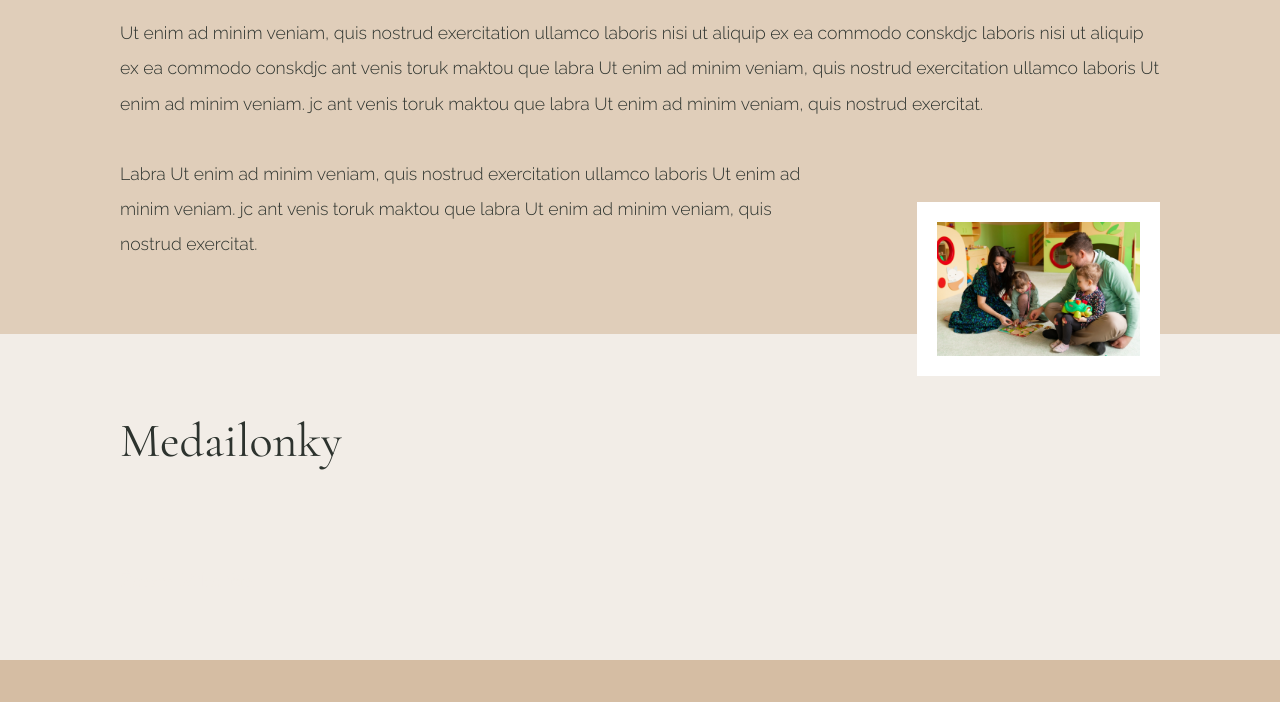
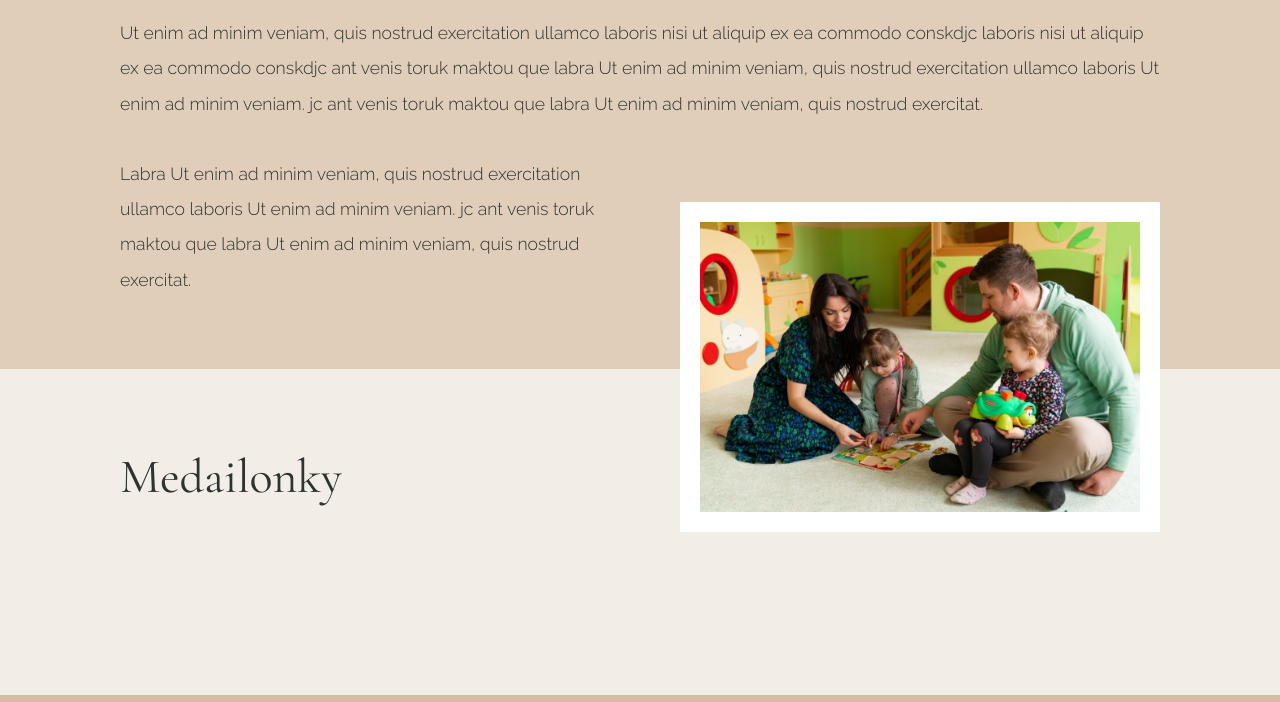
Before and after one commit to TerkaSm/PROJEKT-KoniPAS, an Eleventy site: page o-nas.html in a window 1280 px wide. Shown: the part 1040-1742 px from the top of the page. Built offline with nearby package versions, Linux system fonts and the light colour scheme; Eleventy itself is replaced by a stand-in of ours; files that its build step writes are made by us from their sources.

Commit message:
Add photos

```diff
--- a/SCSS/pages/_o-nas.scss
+++ b/SCSS/pages/_o-nas.scss
@@ -17,7 +17,8 @@
     }
 
     &__fig {
-        max-width: 90vw;
+        //max-width: 95vw;
+        //flex: 50%;
 
         @include mx.media-min(750px) {
             margin-bottom: -21rem;
@@ -72,11 +73,16 @@
         }
     }
 
+    &__part-of-flex {
+        flex: 1;
+    }
+
     &__fig {
+        flex: 1;
+        max-width: 95vw;
 
         @include mx.media-min(750px) {
             margin-bottom: -20rem;
-            max-width: 90vw;
         }
     }
 
--- a/o-nas.html
+++ b/o-nas.html
@@ -7,7 +7,7 @@ title: O nás
     <section class="section-o-nas u-wrapper">
         <h2 class="heading-secondary section-for__title">O nás</h2>
         <div class="section-o-nas__flex">
-            <figcaption class="section-o-nas__fig u-padding-top-small"><img class="section-o-nas__img" src="/images/IMG_20230517_182905.jpg" width="460px" alt="zakladatelka KoniPAS"></figcaption>
+            <figcaption class="section-o-nas__fig u-padding-top-small"><img class="section-o-nas__img" src="/images/zaneta-mihalisin.jpg" width="460px" alt="zakladatelka KoniPAS"></figcaption>
             <div class="section-o-nas__content">
                 <p class="paragraph">Ut enim ad minim veniam, quis nostrud exercitation ullamco laboris Ut enim ad minim veniam, quis nostrud exercitation ullamco laboris nisi ut aliquip ex ea commodo conskdjc laboris nisi ut aliquip ex ea commodo conskdjc ant venis toruk maktou que labra Ut enim ad minim veniam, quis nostrud exercitation ullamco laboris Ut enim ad minim veniam, quis nostrud exercitation ullamco laboris nisi ut aliquip ex ea commodo conskdjc laboris nisi ut aliquip ex ea commodo conskdjc ant venis toruk maktou que labra.</p>
                 <p class="u-center-text u-margin-top-medium u-padding-bottom-small"><a class="btn" href="#">Naše vize</a></p>
@@ -30,8 +30,8 @@ title: O nás
             <p class="paragraph">Ut enim ad minim veniam, quis nostrud exercitation ullamco laboris nisi ut aliquip ex ea commodo conskdjc laboris nisi ut aliquip ex ea commodo conskdjc ant venis toruk maktou que labra Ut enim ad minim veniam, quis nostrud exercitation ullamco laboris Ut enim ad minim veniam. jc ant venis toruk maktou que labra Ut enim ad minim veniam, quis nostrud exercitat.</p>
         </div>
         <div class="section-o-nas-2__third-content">
-            <p class="paragraph">Labra Ut enim ad minim veniam, quis nostrud exercitation ullamco laboris Ut enim ad minim veniam. jc ant venis toruk maktou que labra Ut enim ad minim veniam, quis nostrud exercitat.</p>
-            <figcaption class="section-o-nas-2__fig u-padding-top-medium"><img class="section-o-nas-2__img" src="/images/IMG_20230517_170002.jpg" width="500px" alt=""></figcaption>
+            <p class="paragraph section-o-nas-2__part-of-flex">Labra Ut enim ad minim veniam, quis nostrud exercitation ullamco laboris Ut enim ad minim veniam. jc ant venis toruk maktou que labra Ut enim ad minim veniam, quis nostrud exercitat.</p>
+            <figcaption class="section-o-nas-2__fig u-padding-top-medium"><img class="section-o-nas-2__img" src="/images/IMG_20230517_170002.jpg" width="500" alt=""></figcaption>
         </div>
     </section>
 
```
Also changed, not shown: css/style.css, images/madailonek_petra-dobiasova.jpg (added), images/medailonek_martin-mihalisin.jfif (added), 5 other files.
